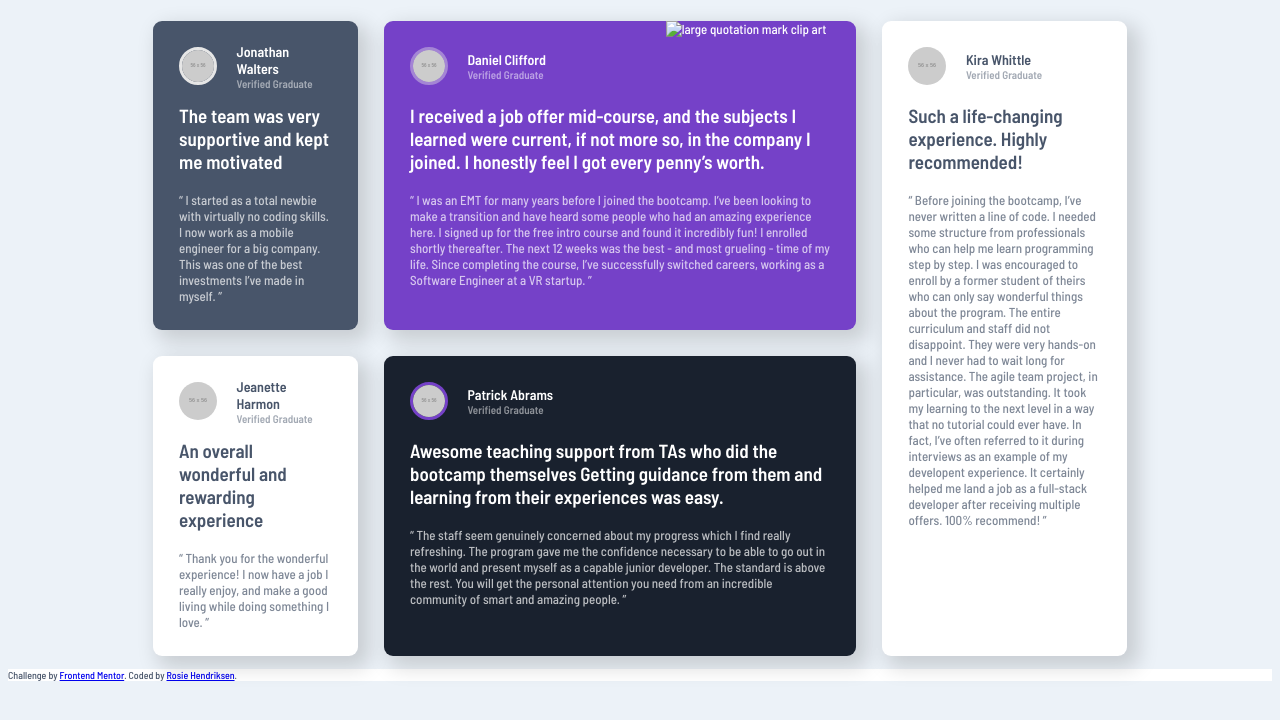
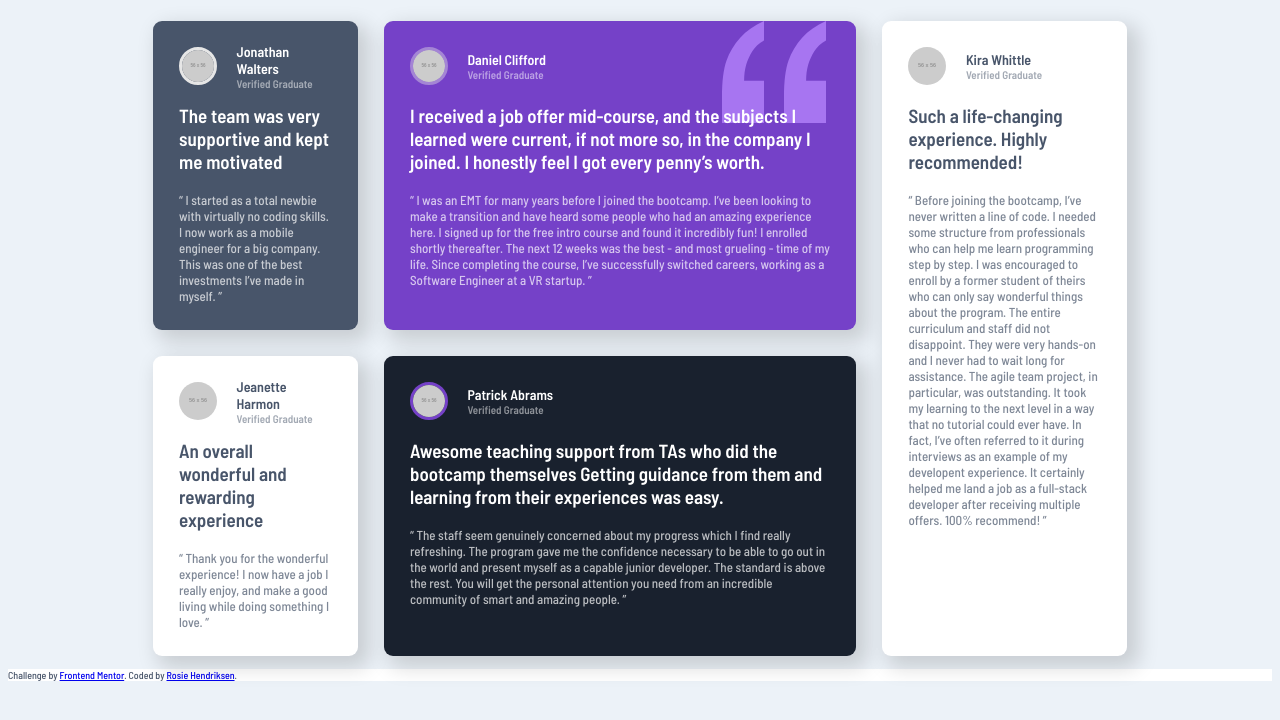
Before and after one commit to RosieHendriksen/Testimonial-Cards-Frontend-Mentor-Challenge, a plain HTML site: page index.html in a window 1280 px wide. Drawn offline with Linux system fonts and the light colour scheme; placeholder pictures from the web are drawn by us.

Commit message:
Update index.html

```diff
--- a/index.html
+++ b/index.html
@@ -17,7 +17,7 @@
     <div class="desktop_left" >
       <div class="desktop_left_top">
         <div class="testimonial_card" id="first_card" >
-          <img class="quotation_signs" src="lib/quotations.svg" alt="large quotation mark clip art">
+          <img class="quotation_signs" src="./quotations.svg" alt="large quotation mark clip art">
           <div class="author_section">
             <img class="author_icon"
             src="https://placehold.co/56"
```
